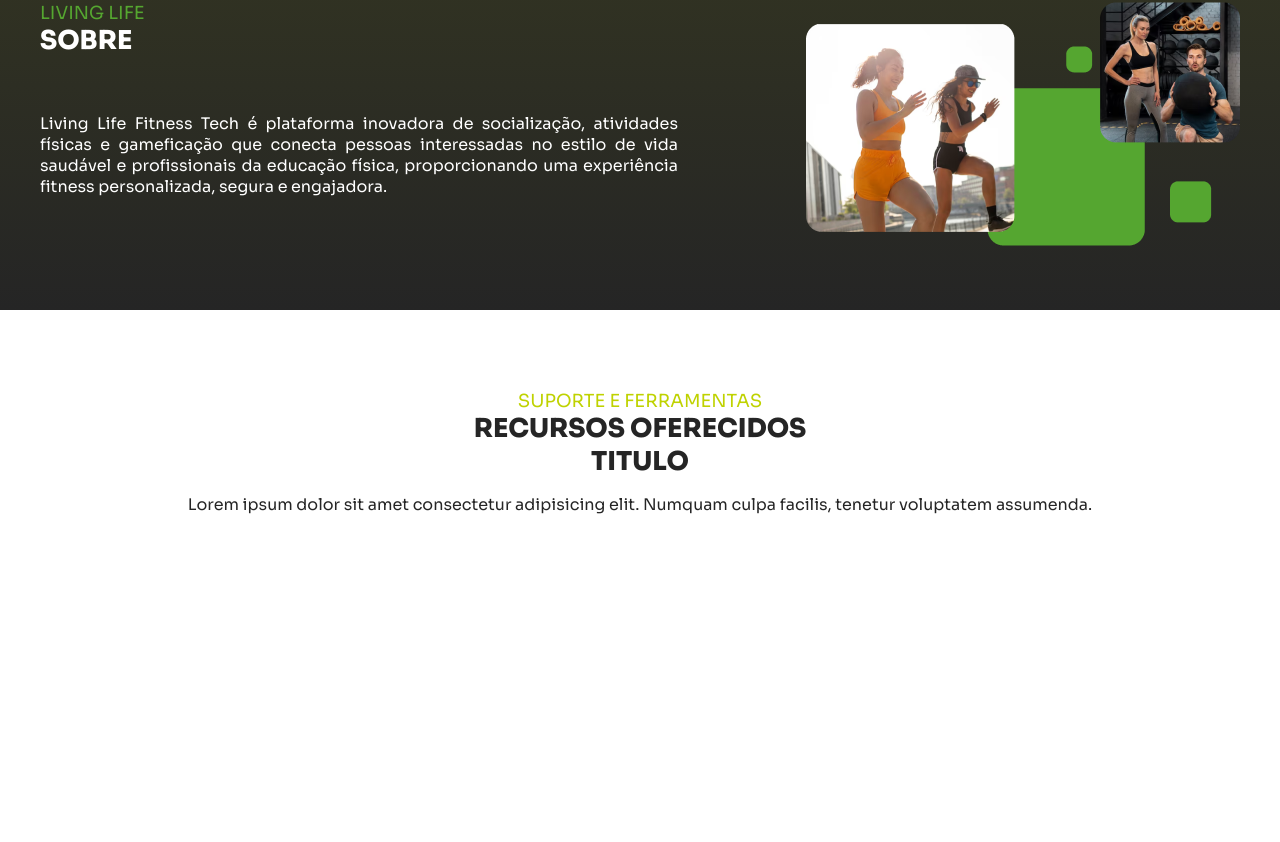
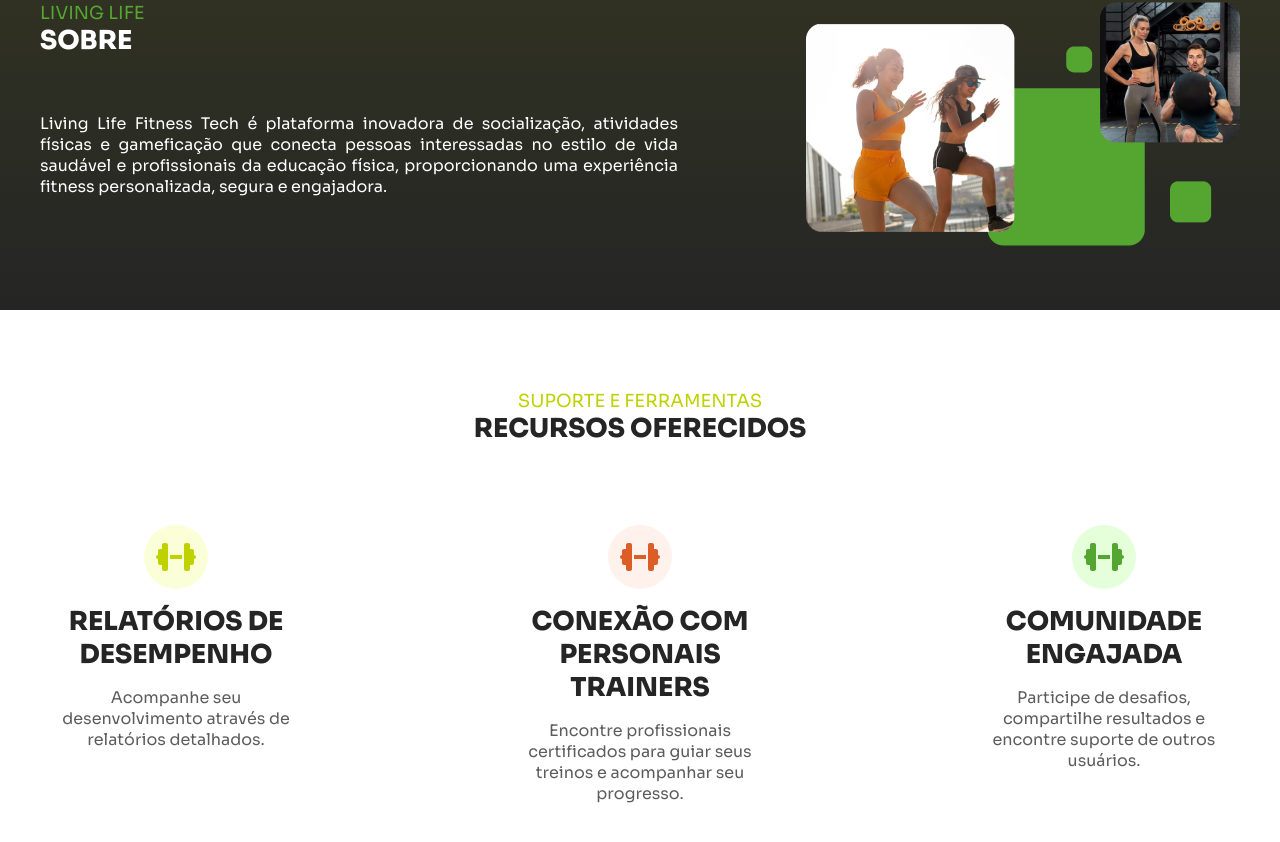
Before and after one commit to Living-Life-PUC/system-livinglifetech, a React (Vite) app: page / in a window 1280 px wide. Shown: the part 478-1320 px from the top of the page. Before the commit the page ends 1089 px from the top, so only its background shows below. Built offline with nearby package versions, Linux system fonts and the light colour scheme.

Commit message:
feat: finalizado recursos

```diff
--- a/src/assets/_mixins.scss
+++ b/src/assets/_mixins.scss
@@ -1,6 +1,20 @@
 @mixin flex-center {
-    display: flex;
-    justify-content: space-between;
-    align-items: center;
-    flex-direction: row;
+  display: flex;
+  justify-content: space-between;
+  align-items: center;
+  flex-direction: row;
 }
+
+@mixin card-figure($bg-color, $svg-color) {
+  height: 4rem;
+  width: 4rem;
+  background-color: $bg-color;
+  border-radius: 100%;
+  @include flex-center;
+  justify-content: center;
+
+  svg {
+    height: 2rem;
+    color: $svg-color;
+  }
+}
--- a/src/components/home/Resources.module.scss
+++ b/src/components/home/Resources.module.scss
@@ -27,3 +27,11 @@
         font-size: 1.625rem;
     }
 }
+
+.resources_row {
+    margin-top: 4rem;
+    width: 100%;
+    display: flex;
+    align-items: baseline;
+    justify-content: space-between;
+}
--- a/src/components/home/Resources.tsx
+++ b/src/components/home/Resources.tsx
@@ -1,16 +1,34 @@
+import { faDumbbell } from "@fortawesome/free-solid-svg-icons";
 import CardResources from "./components/CardResources";
 import styles from "./Resources.module.scss";
 
 function Resourses() {
   return (
-    <section className={styles.resources}>
+    <section className={`${styles.resources} container`}>
       <article>
         <h2>Suporte e Ferramentas</h2>
         <h1>Recursos Oferecidos</h1>
       </article>
 
-      <div>
-        <CardResources />
+      <div className={styles.resources_row}>
+        <CardResources
+          icon={faDumbbell}
+          title="Relatórios de Desempenho"
+          description="Acompanhe seu desenvolvimento através de relatórios detalhados."
+          style="card--performance"
+        />
+        <CardResources
+          icon={faDumbbell}
+          title="Conexão com personais trainers"
+          description="Encontre profissionais certificados para guiar seus treinos e acompanhar seu progresso."
+          style="card--trainer"
+        />
+        <CardResources
+          icon={faDumbbell}
+          title="Comunidade engajada"
+          description="Participe de desafios, compartilhe resultados e encontre suporte de outros usuários."
+          style="card--comunity"
+        />
       </div>
     </section>
   );
--- /dev/null
+++ b/src/components/home/components/CardResources.module.scss
@@ -0,0 +1,40 @@
+@import "../../../assets/mixins";
+@import "../../../assets/variables";
+
+.card {
+  width: 17rem;
+  display: flex;
+  justify-content: center;
+  align-items: center;
+
+  figure {
+    @include flex-center;
+  }
+
+  h1 {
+    font-size: 1.125rem;
+    font-weight: 600;
+  }
+
+  p {
+    color: $secondary_text-color;
+  }
+}
+
+.card--performance {
+  figure {
+    @include card-figure($secondary_lime, $primary_lime);
+  }
+}
+
+.card--trainer {
+  figure {
+    @include card-figure($secondary_orange, $primary_orange);
+  }
+}
+
+.card--comunity {
+  figure {
+    @include card-figure($secondary_green, $primary_green);
+  }
+}
--- a/src/components/home/components/CardResources.tsx
+++ b/src/components/home/components/CardResources.tsx
@@ -1,13 +1,26 @@
-function CardResources() {
+// Icone
+import { FontAwesomeIcon } from "@fortawesome/react-fontawesome";
+
+// Estilização
+import styles from "./CardResources.module.scss";
+
+// Tipos
+interface CardResourcesTypes {
+  icon: any;
+  title: string;
+  description: string;
+  style: string;
+}
+
+function CardResources({ icon, title, description, style }: CardResourcesTypes) {
   return (
-    <article>
-      <div></div>
+    <article className={`${styles.card} ${styles[style]}`}>
+      <figure>
+        <FontAwesomeIcon icon={icon} />
+      </figure>
 
-      <h1>Titulo</h1>
-      <p>
-        Lorem ipsum dolor sit amet consectetur adipisicing elit. Numquam culpa facilis, tenetur
-        voluptatem assumenda.
-      </p>
+      <h1>{title}</h1>
+      <p>{description}</p>
     </article>
   );
 }
```
